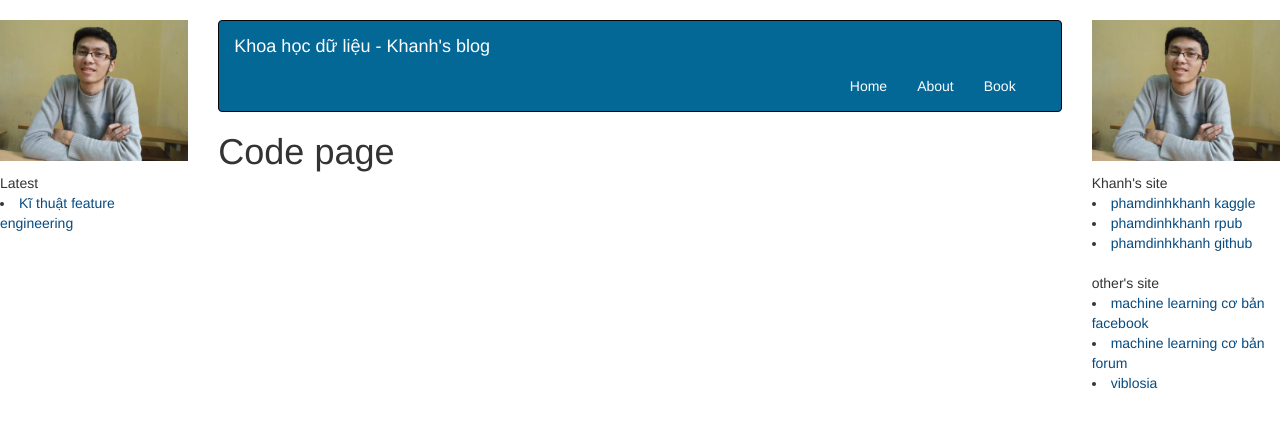
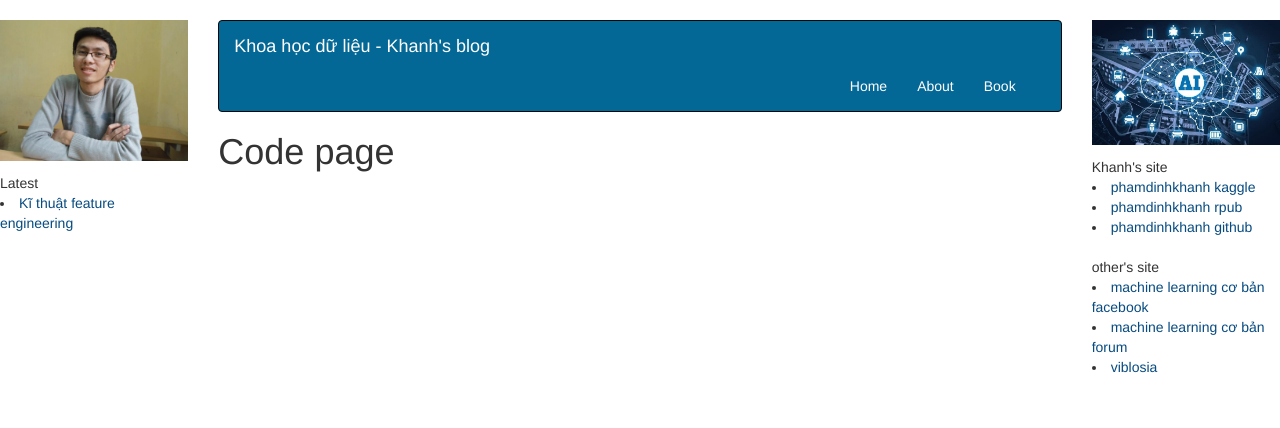
Before and after one commit to phamdinhkhanh/phamdinhkhanh.github.io, a Jekyll site: the page built from code.md, in a window 1280 px wide. Shown: the top 428 px of the page. Built offline with Jekyll 4.4.1, drawn with Linux system fonts in a browser that asks for light colours; nearby versions of some CDN libraries.

```diff
--- a/_layouts/default.html
+++ b/_layouts/default.html
@@ -136,7 +136,7 @@ j=d.createElement(s),dl=l!='dataLayer'?'&l='+l:'';j.async=true;j.src=
 			</div>
 			<div class="col-md-2 hidden-xs hidden-sm">
 				<a  href="/">
-					<img width="100%" style="padding-bottom: 3mm;" src="/assets/images/img.jpg" /> </a>
+					<img width="100%" style="padding-bottom: 3mm;" src="/assets/images/logo.jpg" /> </a>
 				<br>
 				<nav>
 					<div class="header">Khanh's site</div>
```
Also changed, not shown: 9 other files.
